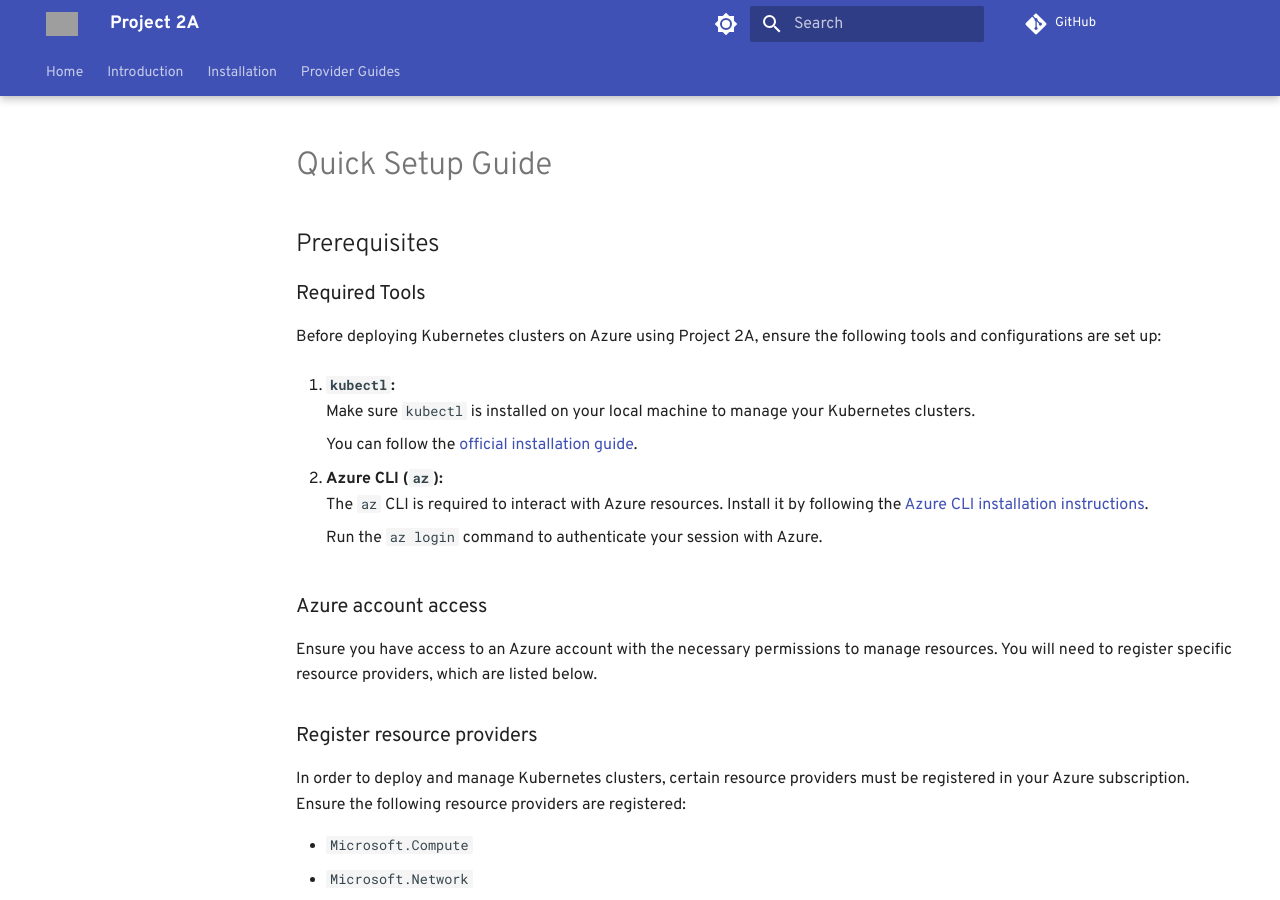
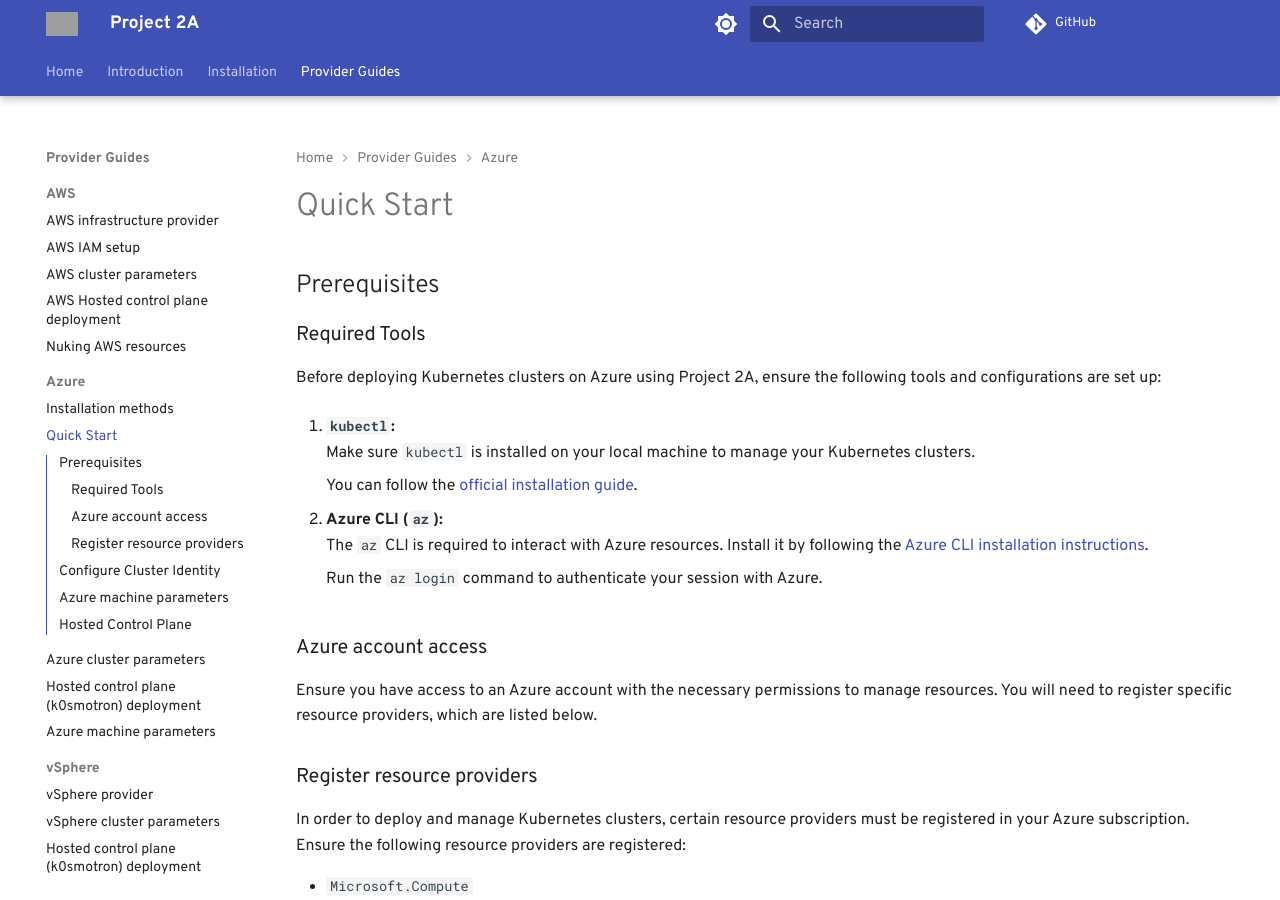
Before and after one commit to wrkode/project-2a-docs, an MkDocs documentation site: the page built from docs/azure/quick-start.md, in a window 1280 px wide and 900 px high. Built offline with MkDocs 1.6.1 and Material for MkDocs 9.7.7, drawn with Linux system fonts in a browser that asks for light colours; comment, search, counter and statistics services are not loaded; some of the changed text lies outside the part shown; grey boxes are pictures that could not be loaded.

Commit message:
azure: add nav to quickstart

```diff
--- a/docs/azure/quick-start.md
+++ b/docs/azure/quick-start.md
@@ -1,4 +1,4 @@
-# Quick Setup Guide
+# Quick Start
 
 ## Prerequisites
 
--- a/mkdocs.yml
+++ b/mkdocs.yml
@@ -81,6 +81,7 @@
       - aws/nuke.md
     - Azure:
       - azure/main.md
+      - azure/quick-start.md
       - azure/cluster-parameters.md
       - azure/hosted-control-plane.md
       - azure/machine-parameters.md
```
